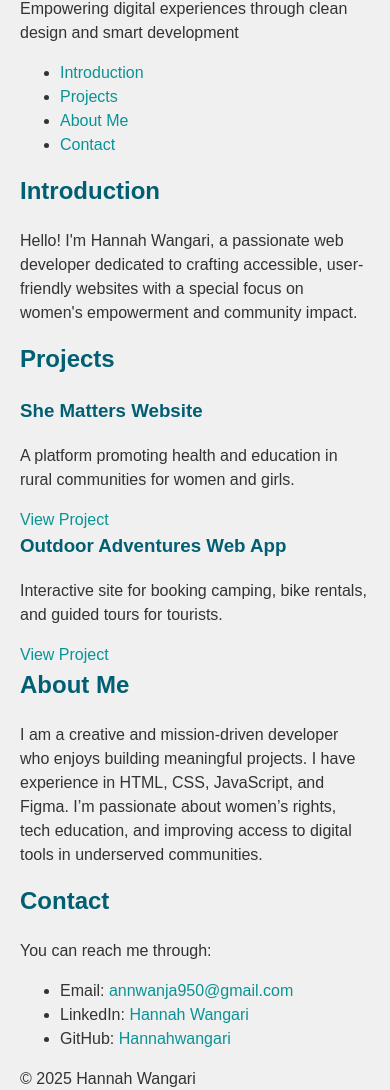
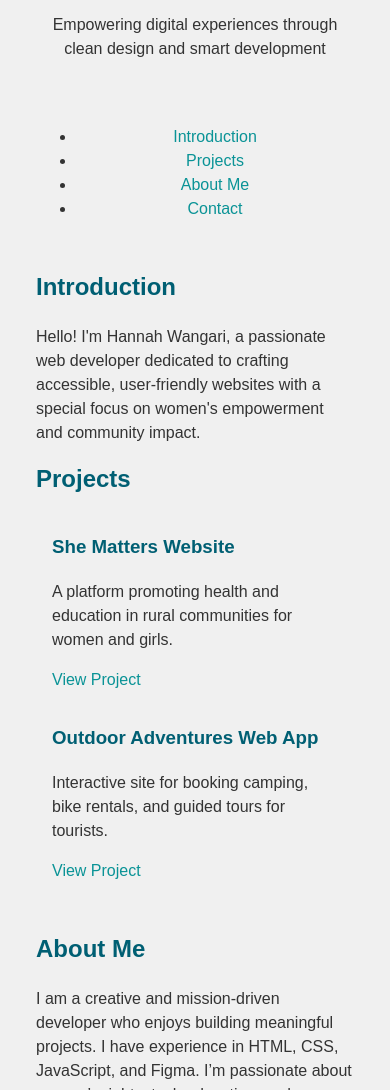
Before and after one commit to Hannahwangari/alx_html_css, a plain HTML site: page css_basic/index.html in a window 390 px wide. Shown: the part 92-1182 px from the top of the page. Drawn offline with Linux system fonts and the light colour scheme.

Commit message:
Add responsive layout using Flexbox and viewport meta tag

```diff
--- a/css_basic/index.html
+++ b/css_basic/index.html
@@ -2,9 +2,12 @@
 <html lang="en">
 <head>
   <meta charset="utf-8">
+  <meta name="viewport" content="width=device-width, initial-scale=1">
   <title>Hannah Wangari - Personal Portfolio</title>
   <link href="base.css" rel="stylesheet">
-<body>
+  <link href="styles.css" rel="stylesheet">
+</head>
+<body class="works_on_smartphone">
 
   <header>
     <h1>Hannah Wangari</h1>
@@ -20,10 +23,10 @@
     </ul>
   </nav>
 
-  <section id="introduction">
+  <main>
+    <article id="introduction">
       <h2>Introduction</h2>
       <p>Hello! I'm Hannah Wangari, a passionate web developer dedicated to crafting accessible, user-friendly websites with a special focus on women's empowerment and community impact.</p>
-  </section>
 
       <section id="projects">
         <h2>Projects</h2>
@@ -39,13 +42,14 @@
           <p>Interactive site for booking camping, bike rentals, and guided tours for tourists.</p>
           <a href="https://github.com/Hannahwangari/Outdoor-Adventures" target="_blank">View Project</a>
         </article>
+      </section>
+    </article>
 
-  </section>
-
-  <section id="about">
+    <aside id="about">
       <h2>About Me</h2>
       <p>I am a creative and mission-driven developer who enjoys building meaningful projects. I have experience in HTML, CSS, JavaScript, and Figma. I’m passionate about women’s rights, tech education, and improving access to digital tools in underserved communities.</p>
-  </section>
+    </aside>
+  </main>
 
   <section id="contact">
     <h2>Contact</h2>
--- a/css_basic/styles.css
+++ b/css_basic/styles.css
@@ -1,9 +1,8 @@
-/* styles.css */
-
+/* Enable Flexbox layout */
 body {
   display: flex;
   flex-direction: column;
-  height: 100vh; /* full screen height */
+  min-height: 100vh;
   margin: 0;
 }
 
@@ -11,26 +10,31 @@ main {
   display: flex;
   flex-direction: row;
   flex: auto;
-  overflow: hidden; /* prevent overflow beyond main area */
 }
 
+/* Width allocation: 2/3 for article, 1/3 for aside */
 article {
   flex: 2;
   overflow-y: auto;
   padding: 1rem;
-  background-color: #f9f9f9;
 }
 
 aside {
   flex: 1;
   overflow-y: auto;
   padding: 1rem;
-  background-color: #e9e9e9;
 }
 
-header, footer {
-  background-color: #333;
-  color: white;
+/* Optional: Style header, footer, nav */
+header, footer, nav {
+  background-color: #f0f0f0;
   padding: 1rem;
   text-align: center;
 }
+
+/* Basic responsive improvement */
+@media screen and (max-width: 768px) {
+  main {
+    flex-direction: column;
+  }
+}
```
Lines whose indentation alone changed are shown as unchanged.
